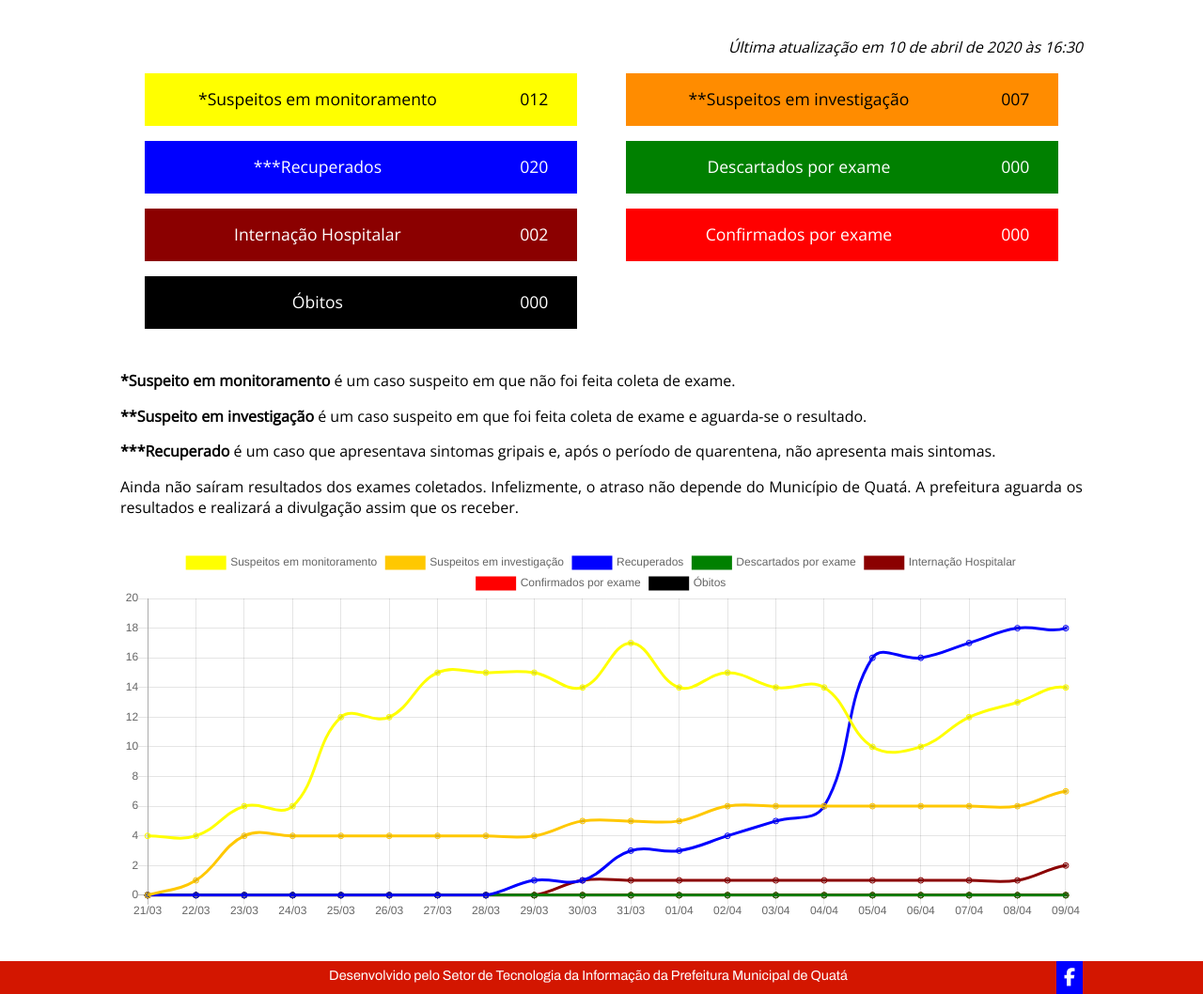
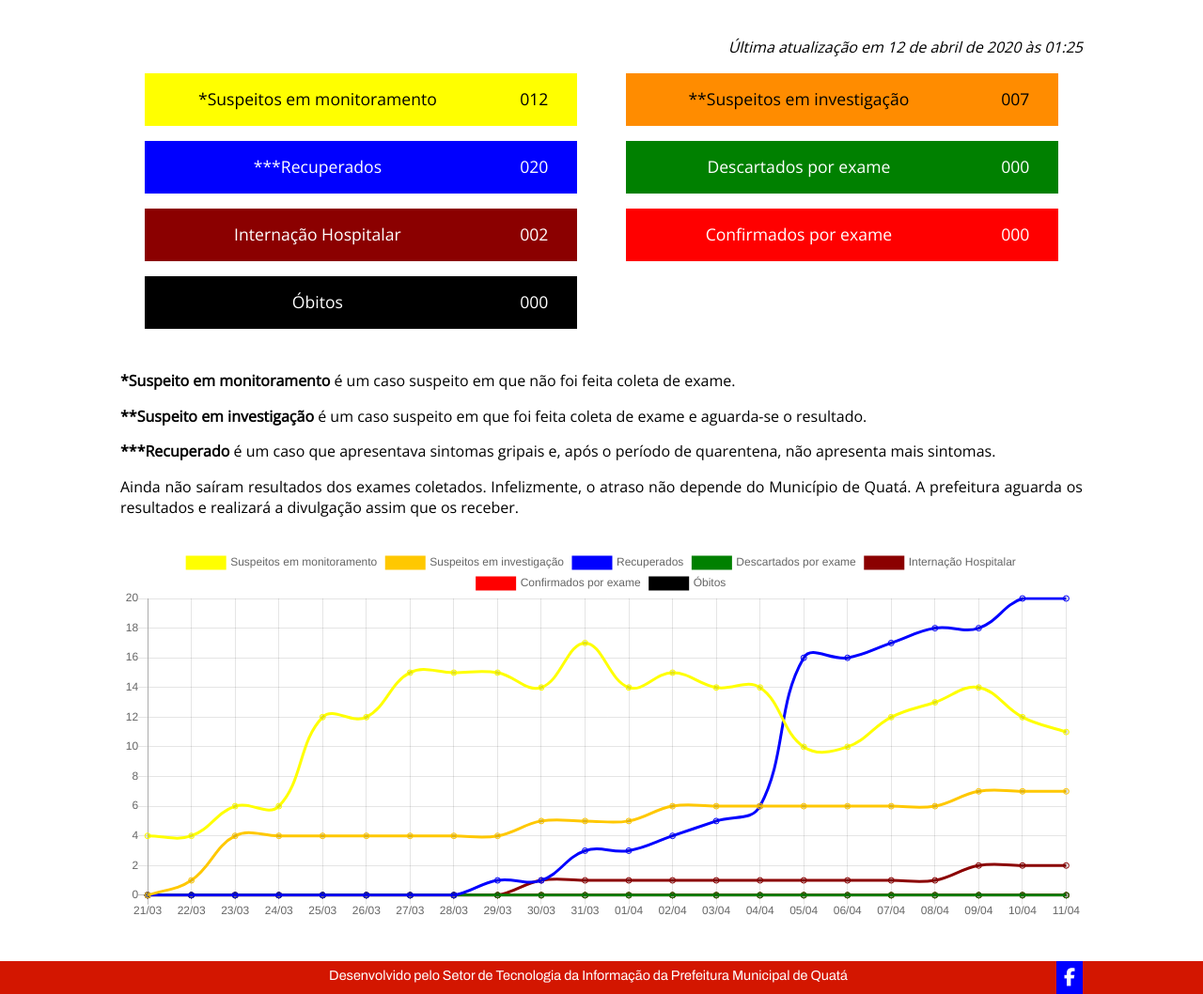
Before and after one commit to rafaelssantos/coronavirus, a PHP site: page / in a window 1280 px wide. Shown: the part 184-1242 px from the top of the page at 94% size. Run offline with PHP 8.4, Linux system fonts and the light colour scheme; some libraries are stand-ins or nearby versions.

Commit message:
Atualização de casos.

```diff
--- a/index.php
+++ b/index.php
@@ -45,7 +45,7 @@ $contact_url = BASE_URL_DIR . "contato.php";
 
 	<div class='content'>
 		<div class='update-panel-container'>
-			<span>Última atualização em 10 de abril de 2020 às 16:30</span>
+			<span>Última atualização em 12 de abril de 2020 às 01:25</span>
 		</div>
 
 		<div class='cases-panel-container'>
@@ -194,41 +194,41 @@ $contact_url = BASE_URL_DIR . "contato.php";
 	new Chart(document.getElementById("cases-chart"), {
 		type: 'line',
 		data: {
-			labels: ['21/03', '22/03', '23/03', '24/03', '25/03', '26/03', '27/03', '28/03', '29/03', '30/03', '31/03', '01/04', '02/04', '03/04', '04/04', '05/04', '06/04', '07/04', '08/04', '09/04'],
+			labels: ['21/03', '22/03', '23/03', '24/03', '25/03', '26/03', '27/03', '28/03', '29/03', '30/03', '31/03', '01/04', '02/04', '03/04', '04/04', '05/04', '06/04', '07/04', '08/04', '09/04', '10/04', '11/04'],
 			datasets: [{
-				data: [04, 04, 06, 06, 12, 12, 15, 15, 15, 14, 17, 14, 15, 14, 14, 10, 10, 12, 13, 14, 12],
+				data: [04, 04, 06, 06, 12, 12, 15, 15, 15, 14, 17, 14, 15, 14, 14, 10, 10, 12, 13, 14, 12, 11],
 				label: "Suspeitos em monitoramento",
 				borderColor: "#FFFF00",
 				fill: false
 			},
 			{
-				data: [00, 01, 04, 04, 04, 04, 04, 04, 04, 05, 05, 05, 06, 06, 06, 06, 06, 06, 06, 07, 07],
+				data: [00, 01, 04, 04, 04, 04, 04, 04, 04, 05, 05, 05, 06, 06, 06, 06, 06, 06, 06, 07, 07, 07],
 				label: "Suspeitos em investigação",
 				borderColor: "#FFC800",
 				fill: false
 			},
 			{
-				data: [00, 00, 00, 00, 00, 00, 00, 00, 01, 01, 03, 03, 04, 05, 06, 16, 16, 17, 18, 18, 20],
+				data: [00, 00, 00, 00, 00, 00, 00, 00, 01, 01, 03, 03, 04, 05, 06, 16, 16, 17, 18, 18, 20, 20],
 				label: "Recuperados",
 				borderColor: "#0000FF",
 				fill: false
 			}, {
-				data: [00, 00, 00, 00, 00, 00, 00, 00, 00, 00, 00, 00, 00, 00, 00, 00, 00, 00, 00, 00, 00],
+				data: [00, 00, 00, 00, 00, 00, 00, 00, 00, 00, 00, 00, 00, 00, 00, 00, 00, 00, 00, 00, 00, 00],
 				label: "Descartados por exame",
 				borderColor: "#008000",
 				fill: false
 			}, {
-				data: [00, 00, 00, 00, 00, 00, 00, 00, 00, 01, 01, 01, 01, 01, 01, 01, 01, 01, 01, 02, 02],
+				data: [00, 00, 00, 00, 00, 00, 00, 00, 00, 01, 01, 01, 01, 01, 01, 01, 01, 01, 01, 02, 02, 02],
 				label: "Internação Hospitalar",
 				borderColor: "#8B0000",
 				fill: false
 			}, {
-				data: [00, 00, 00, 00, 00, 00, 00, 00, 00, 00, 00, 00, 00, 00, 00, 00, 00, 00, 00, 00, 00],
+				data: [00, 00, 00, 00, 00, 00, 00, 00, 00, 00, 00, 00, 00, 00, 00, 00, 00, 00, 00, 00, 00, 00],
 				label: "Confirmados por exame",
 				borderColor: "#FF0000",
 				fill: false
 			}, {
-				data: [00, 00, 00, 00, 00, 00, 00, 00, 00, 00, 00, 00, 00, 00, 00, 00, 00, 00, 00, 00, 00],
+				data: [00, 00, 00, 00, 00, 00, 00, 00, 00, 00, 00, 00, 00, 00, 00, 00, 00, 00, 00, 00, 00, 00],
 				label: "Óbitos",
 				borderColor: "#000000",
 				fill: false
```
